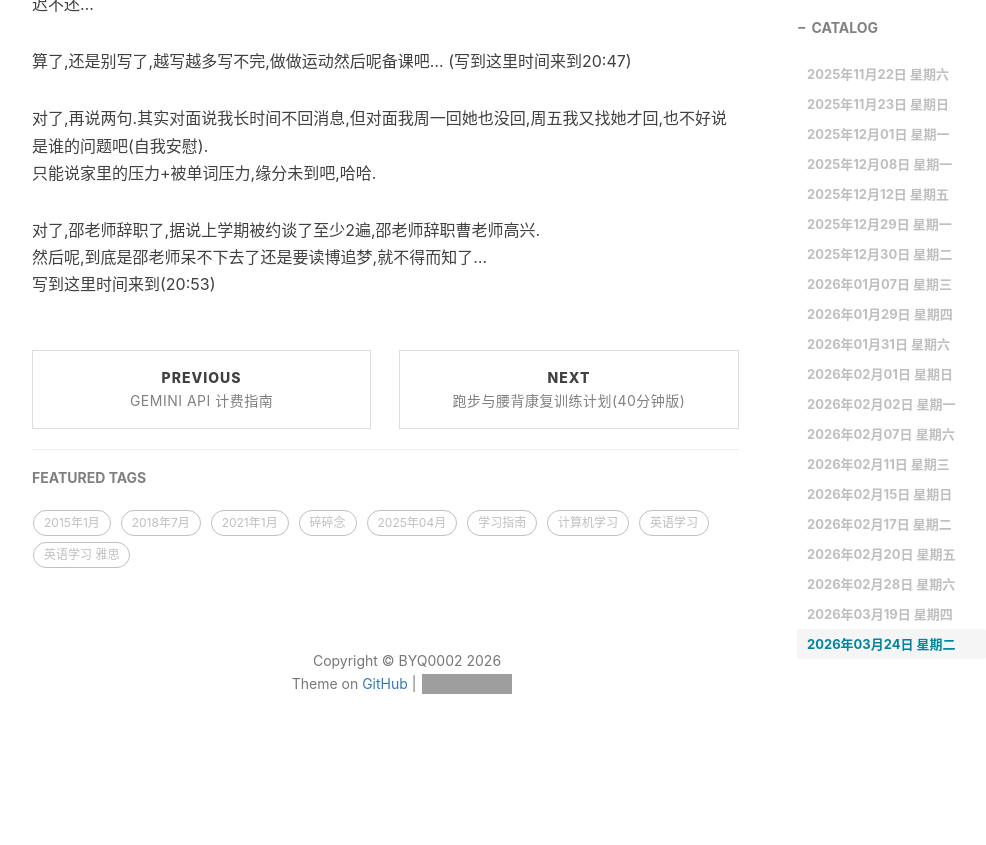
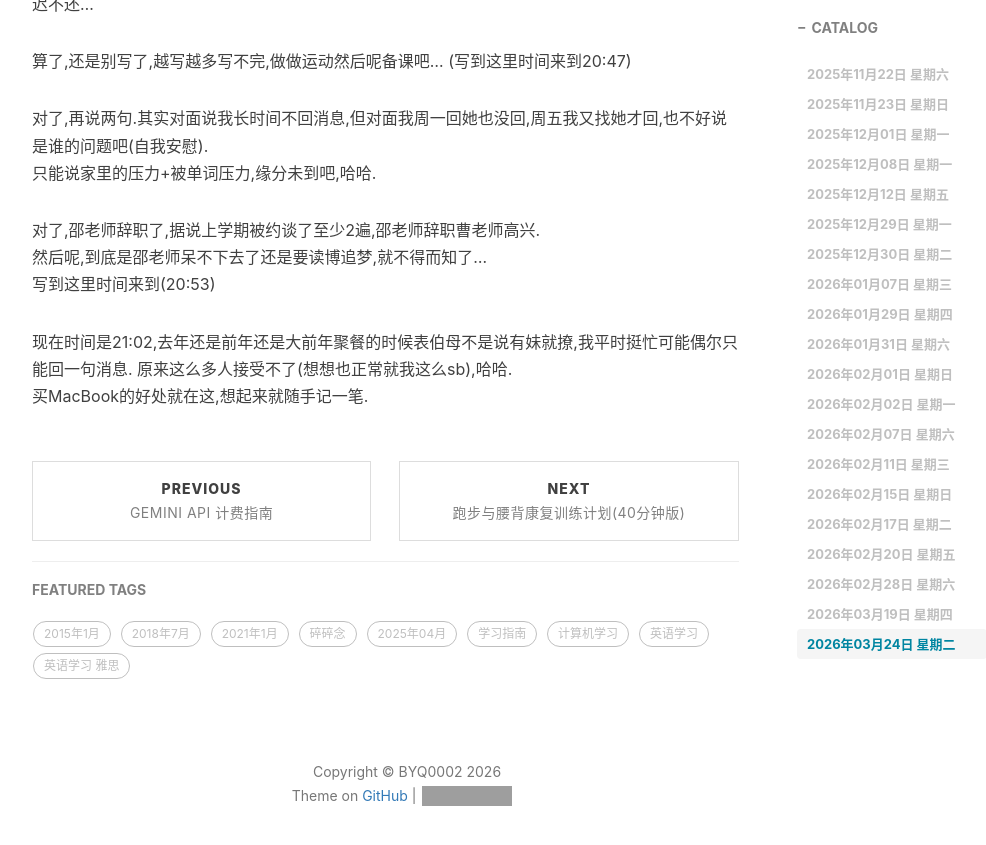
Before and after one commit to Shiina25qpwe/Shiina25qpwe.github.io, a Jekyll site: the page built from _posts/2025-11-08-一点近况v25.md, in a window 1280 px wide and 900 px high, scrolled down 22832 px. Shown: the top 845 px of the window, without its empty margins (233-1219 px from the left). Built offline with Jekyll 4.4.1, drawn with Linux system fonts in a browser that asks for light colours; nearby versions of some CDN libraries; comment, search, counter and statistics services are not loaded; before the commit the page ends 23620 px from its top, so only the background shows below that; grey boxes are pictures that could not be loaded.

Commit message:
更新日记(24日第3次)

```diff
--- a/_posts/2025-11-08-一点近况v25.md
+++ b/_posts/2025-11-08-一点近况v25.md
@@ -656,3 +656,7 @@ https://www.zhihu.com/question/1985686511627306600/answer/1991505529701421659
 对了,邵老师辞职了,据说上学期被约谈了至少2遍,邵老师辞职曹老师高兴.
 然后呢,到底是邵老师呆不下去了还是要读博追梦,就不得而知了...
 写到这里时间来到(20:53)
+
+现在时间是21:02,去年还是前年还是大前年聚餐的时候表伯母不是说有妹就撩,我平时挺忙可能偶尔只能回一句消息.
+原来这么多人接受不了(想想也正常就我这么sb),哈哈.
+买MacBook的好处就在这,想起来就随手记一笔.
```
